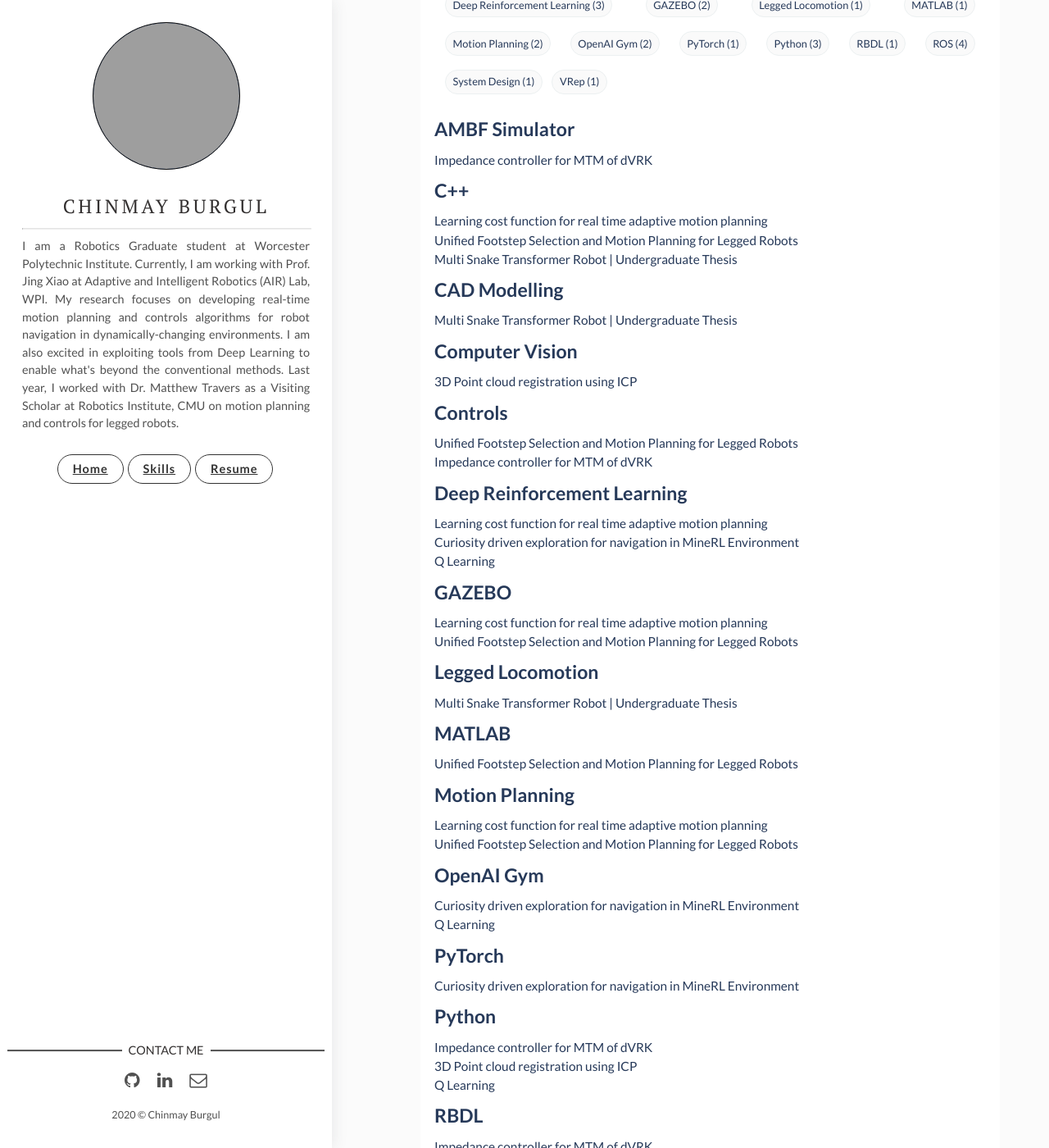
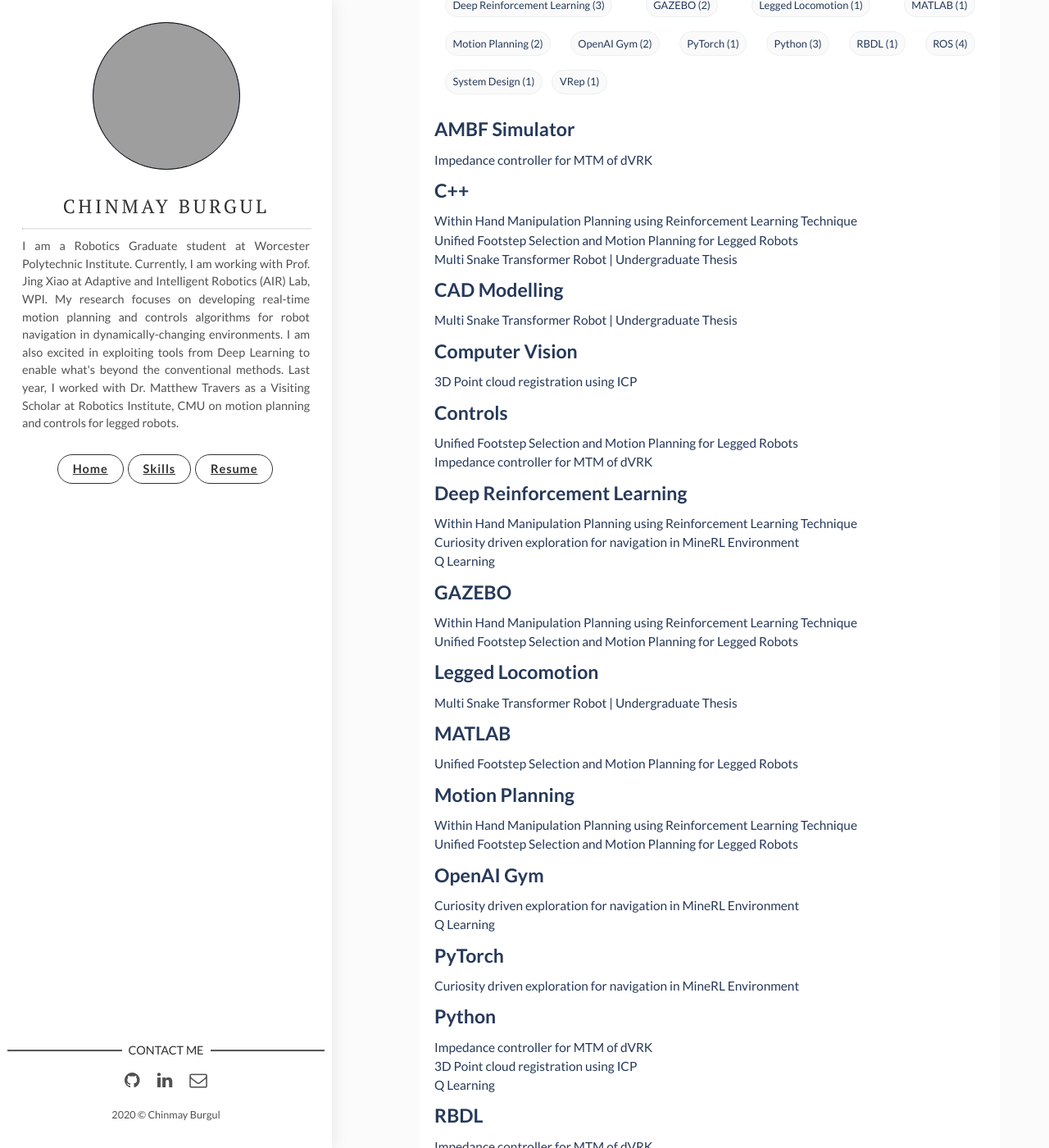
Before and after one commit to cmburgul/cmburgul.github.io, a Jekyll site: the page built from tags.html, in a window 1280 px wide and 1400 px high, scrolled down 200 px. Shown: the whole window at 82% size. Built offline with Jekyll 4.4.1, drawn with Linux system fonts in a browser that asks for light colours; some of the changed text lies outside the part shown.

Commit message:
Update and rename 2019-01-30-Learning-cost-function-for-Real-time-adaptive-motion-planning.markdown to 2019-01-30-Within-Hand-Manipulation-Planning-using-Reinforcement-Learning-Technique.markdown

```diff
--- a/_posts/2019-01-30-Learning-cost-function-for-Real-time-adaptive-motion-planning.markdown
+++ b/_posts/2019-01-30-Within-Hand-Manipulation-Planning-using-Reinforcement-Learning-Technique.markdown
@@ -1,6 +1,6 @@
 ---
 layout: post
-title: Learning cost function for real time adaptive motion planning
+title: Within Hand Manipulation Planning using Reinforcement Learning Technique
 date: 2019-01-30 13:32:20 +0300
 description: Real time Path Planning algorithms find the optimal path by choosing trajectories with minimum cost. This works aims at developing a generalised approach to find the cost function using Deep Learning.
 img:  ramp.gif # Add image post (optional)
```
